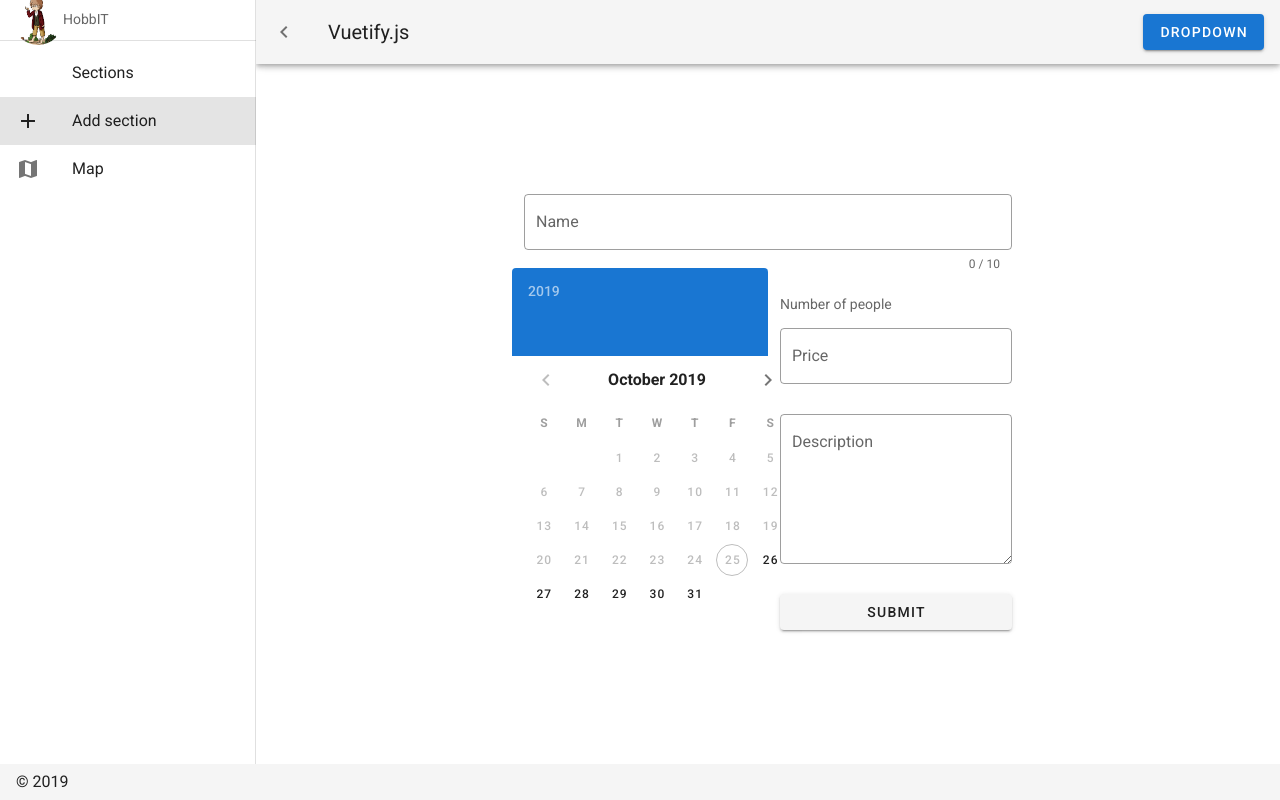
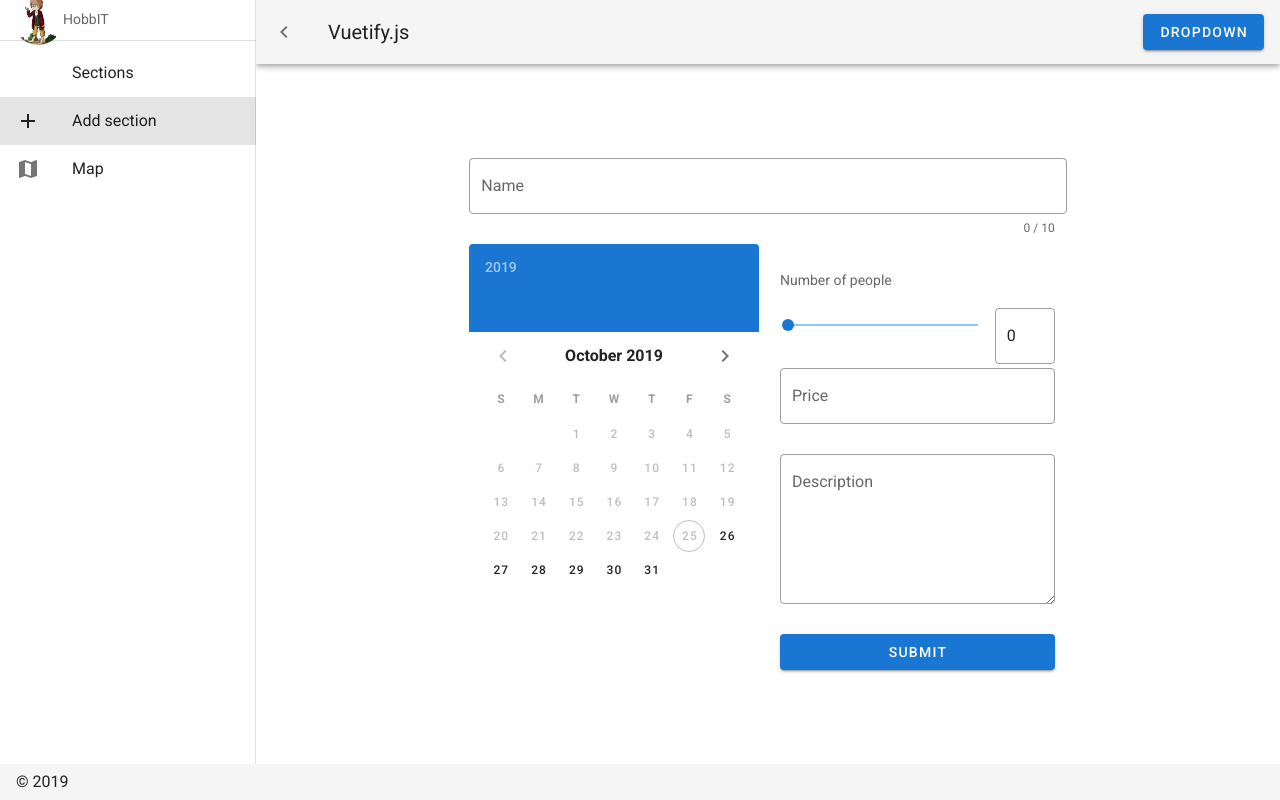
Before and after one commit to Ronypea/ThankYou.To, a Nuxt app: page /add in a window 1280 px wide. Built offline with nearby package versions, Linux system fonts and the light colour scheme.

Commit message:
Changed add page

```diff
--- a/pages/add.vue
+++ b/pages/add.vue
@@ -1,7 +1,8 @@
 <template>
   <v-row justify="space-around" align="center">
-    <v-col cols="6">
+    <v-col cols="7">
       <v-form>
+        <v-row>
           <v-text-field
               v-model="name"
               :counter="10"
@@ -10,12 +11,29 @@
               outlined
               required
             ></v-text-field>
+        </v-row>
         <v-row justify="space-between">
-            <v-col cols="6" style="padding: 0">
             <v-date-picker :min="getDate()"></v-date-picker>
-            </v-col>
-            <v-col cols="6">
+          <v-col cols="6" style="padding-bottom: 0">
             <v-subheader style="padding: 0">Number of people</v-subheader>
+            <v-slider
+              v-model="slider"
+              class="align-center"
+              :max="max"
+              :min="min"
+            >
+              <template v-slot:append>
+                <v-text-field
+                  v-model="slider"
+                  class="mt-0 pt-0"
+                  hide-details
+                  outlined
+                  single-line
+                  type="number"
+                  style="width: 60px"
+                ></v-text-field>
+              </template>
+            </v-slider>
             <v-text-field
               v-model="price"
               label="Price"
@@ -26,7 +44,7 @@
             outlined
             label="Description"
             ></v-textarea>
-              <v-btn color="submit" width="100%">Submit</v-btn>
+            <v-btn color="primary" width="100%">Submit</v-btn>
           </v-col>
         </v-row>
       </v-form>
@@ -37,6 +55,13 @@
 <script>
 
 export default {
+  data() {
+    return {
+      max: 100,
+      min: 0,
+      slider: 0
+    }
+  },
   methods: {
     getDate: () => {
       let date = new Date();
```
Lines whose indentation alone changed are shown as unchanged.
